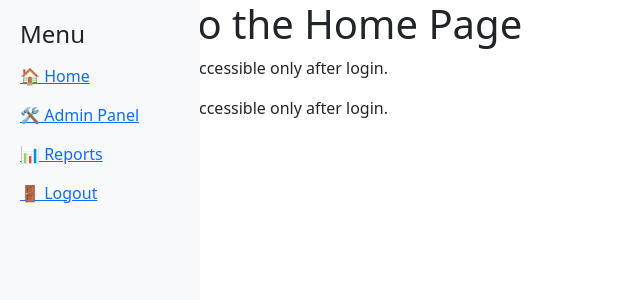
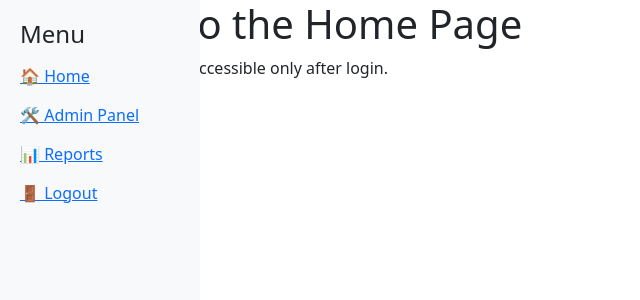
Before and after one commit to kganesh09/Routers, a React (Create React App) app: page / in a window 1280 px wide. Shown: the top 300 px of the page, without its empty margins (0-640 px from the left). Built offline with nearby package versions, Linux system fonts and the light colour scheme; sample sign-in values are in the browser's storage.

Commit message:
this is ganesh commit

```diff
--- a/src/pages/Home.js
+++ b/src/pages/Home.js
@@ -5,7 +5,7 @@ const Home = () => {
       <div className="content">
         <h1>Welcome to the Home Page</h1>
         <p>This is a protected route, accessible only after login.</p>
-        <p>This is a protected route, accessible only after login.</p>
+        <p>This is a Ganesh work</p>
       </div>
     </div>
   );
```
